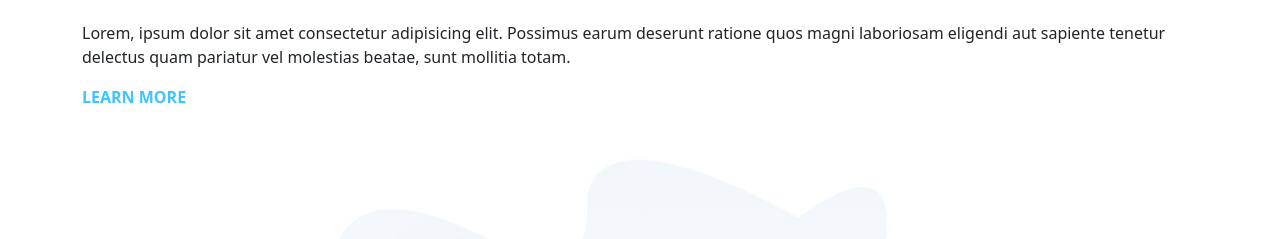
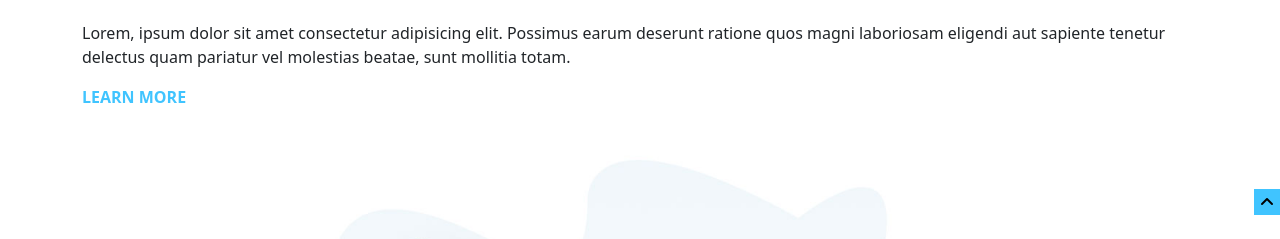
Before and after one commit to MartinaDR1/proj-html-vuejs, a Vue app: page / in a window 1280 px wide. Shown: the part 1016-1255 px from the top of the page. Built offline with nearby package versions, Linux system fonts and the light colour scheme.

Commit message:
add button scroll to top

```diff
--- a/src/components/ContentMain.vue
+++ b/src/components/ContentMain.vue
@@ -1,33 +1,64 @@
 <script>
-    export default {
-        name:'ContentMain'
+export default {
+    name: 'ContentMain',
+
+
+    data() {
+        return {
+            showButton: false
+        };
+    },
+    methods: {
+        scrollToTop() {
+            window.scrollTo({
+                top: 0,
+                behavior: "smooth"
+            });
+        }
+    },
+    mounted() {
+        window.addEventListener("scroll", () => {
+            if (window.pageYOffset > 100) {
+                this.showButton = true;
+            } else {
+                this.showButton = false;
+            }
+        });
     }
+
+}
 </script>
 
 <template>
     <div class="container">
         <h2 class="fw-bolder py-3">The Trusted Name <br> for In-Home Tutoring.</h2>
-        <p>Lorem, ipsum dolor sit amet consectetur adipisicing elit. Possimus earum deserunt ratione quos magni laboriosam eligendi aut sapiente tenetur delectus quam pariatur vel molestias beatae, sunt mollitia totam.</p>
+        <p>Lorem, ipsum dolor sit amet consectetur adipisicing elit. Possimus earum deserunt ratione quos magni laboriosam
+            eligendi aut sapiente tenetur delectus quam pariatur vel molestias beatae, sunt mollitia totam.</p>
         <span><a href="" class="text-uppercase fw-bold text-decoration-none">learn more</a></span>
     </div>
 
     <div class="banner">
         <img src="../assets/img/h5-img-1.jpg" width="800px" alt="">
+        <button @click="scrollToTop" class="scroll"><i class="fa-solid fa-angle-up"></i></button>
     </div>
+
 
     <div class="empowering container py-5 d-flex">
         <div class="row">
             <div class="col-7">
                 <div class="img py-5 text-center">
-                    <img src="../assets/img/h5-img-2.jpg" width="500px"  alt="">
+                    <img src="../assets/img/h5-img-2.jpg" width="500px" alt="">
                 </div>
             </div>
+
 
             <div class="col-5">
 
                 <div class="text">
                     <h2 class="fw-bold">Empowering <br> Children to Reach <br> Their Potential.</h2>
-                    <p class="py-5">Lorem ipsum dolor sit amet, consectetur adipisicing elit. Perferendis dolorum qui necessitatibus nobis optio labore, hic veniam totam saepe voluptate, eaque harum nulla consequuntur iste quibusdam!</p>
+                    <p class="py-5">Lorem ipsum dolor sit amet, consectetur adipisicing elit. Perferendis dolorum qui
+                        necessitatibus nobis optio labore, hic veniam totam saepe voluptate, eaque harum nulla consequuntur
+                        iste quibusdam!</p>
 
                     <div class="num d-flex">
                         <div class="left">
@@ -43,7 +74,6 @@
             </div>
         </div>
     </div>
-
 </template>
 
 
@@ -52,11 +82,22 @@
 
 a,
 .left,
-.right{
+.right {
     color: $txt-blue_light;
 }
 
 .banner {
     text-align: center;
+    position: relative;
 }
+
+.scroll{
+    background-color: $bg-blue;
+    border: 0;
+    position: absolute;
+    right: 0;
+    top: 5rem;
+}
+
+
 </style>
```
